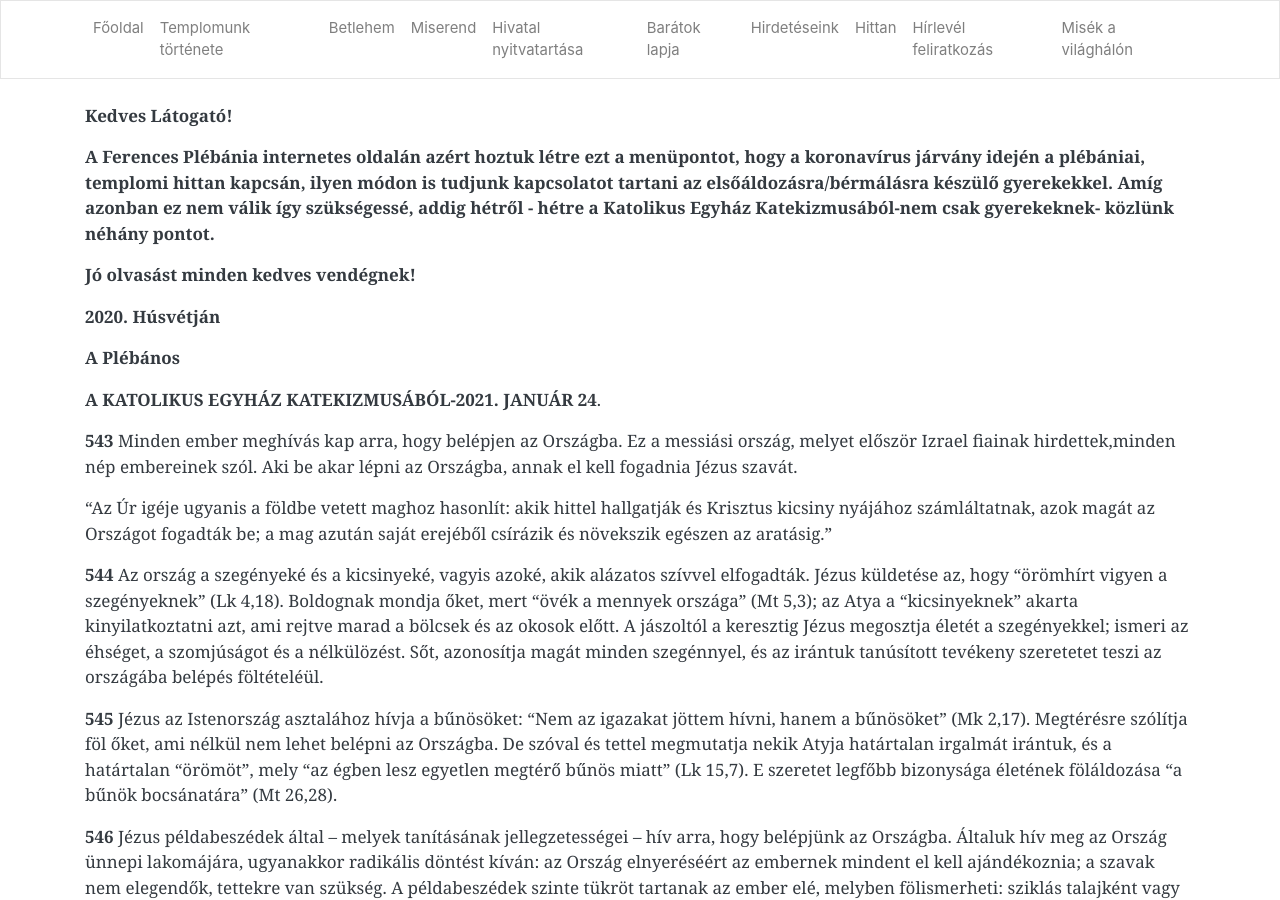
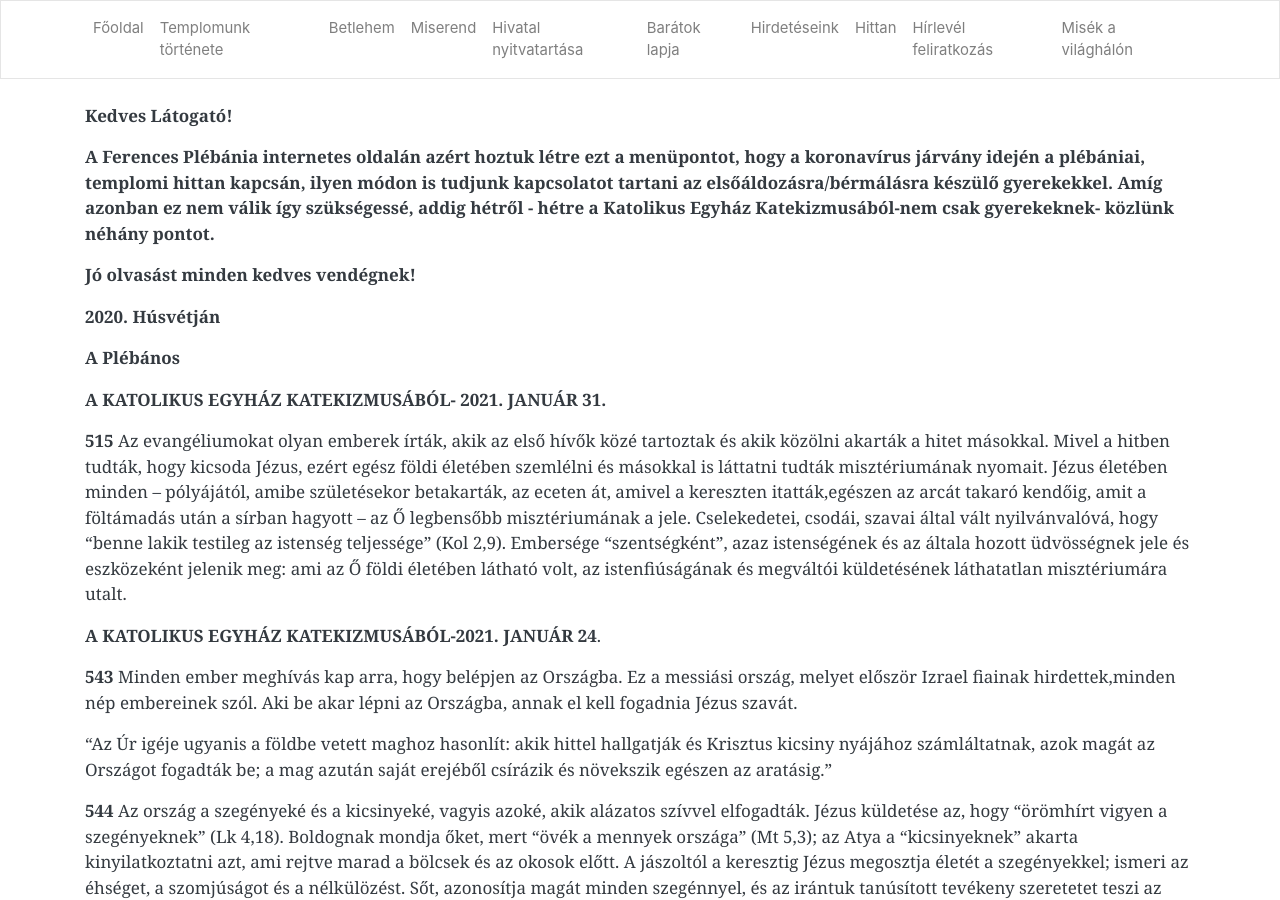
Before and after one commit to pecsi-ferences/pecsi-ferences.github.io, a Jekyll site: the page built from hittan.md, in a window 1280 px wide and 900 px high. Built offline with Jekyll 4.4.1, drawn with Linux system fonts in a browser that asks for light colours; nearby versions of some CDN libraries.

Commit message:
Update from Forestry.io Zoltán Dohány updated hittan.md

```diff
--- a/hittan.md
+++ b/hittan.md
@@ -12,6 +12,10 @@ title: Hittan
 **2020. Húsvétján**
 
 **A Plébános**
+
+**A KATOLIKUS EGYHÁZ KATEKIZMUSÁBÓL- 2021. JANUÁR 31.**
+
+**515** Az evangéliumokat olyan emberek írták, akik az első hívők közé tartoztak és akik közölni akarták a hitet másokkal. Mivel a hitben tudták, hogy kicsoda Jézus, ezért egész földi életében szemlélni és másokkal is láttatni tudták misztériumának nyomait. Jézus életében minden -- pólyájától, amibe születésekor betakarták, az eceten át, amivel a kereszten itatták,egészen az arcát takaró kendőig, amit a föltámadás után a sírban hagyott -- az Ő legbensőbb misztériumának a jele. Cselekedetei, csodái, szavai által vált nyilvánvalóvá, hogy "benne lakik testileg az istenség teljessége" (Kol 2,9). Embersége "szentségként", azaz istenségének és az általa hozott üdvösségnek jele és eszközeként jelenik meg: ami az Ő földi életében látható volt, az istenfiúságának és megváltói küldetésének láthatatlan misztériumára utalt.
 
 **A KATOLIKUS EGYHÁZ KATEKIZMUSÁBÓL-2021. JANUÁR 24**.
 
```
